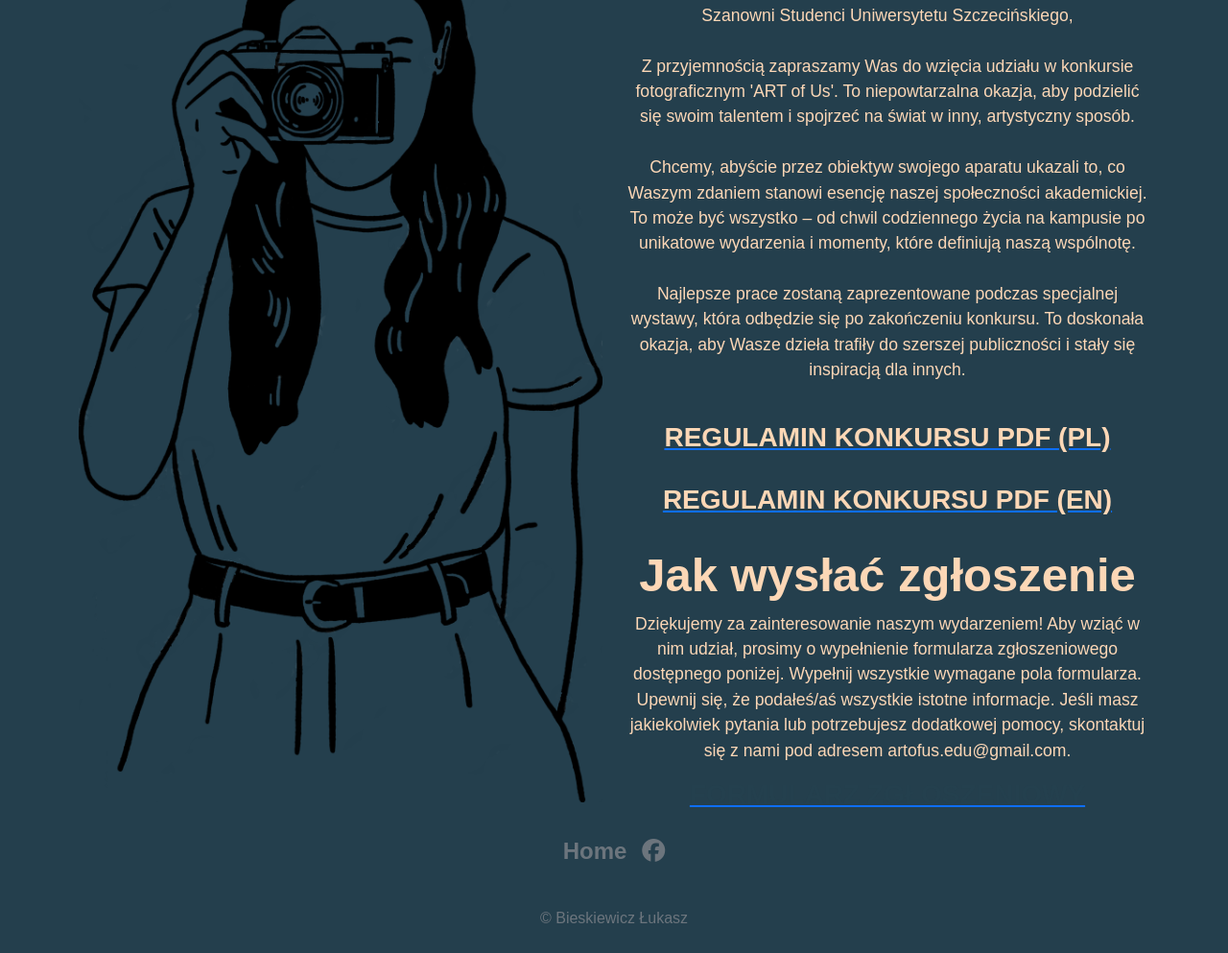
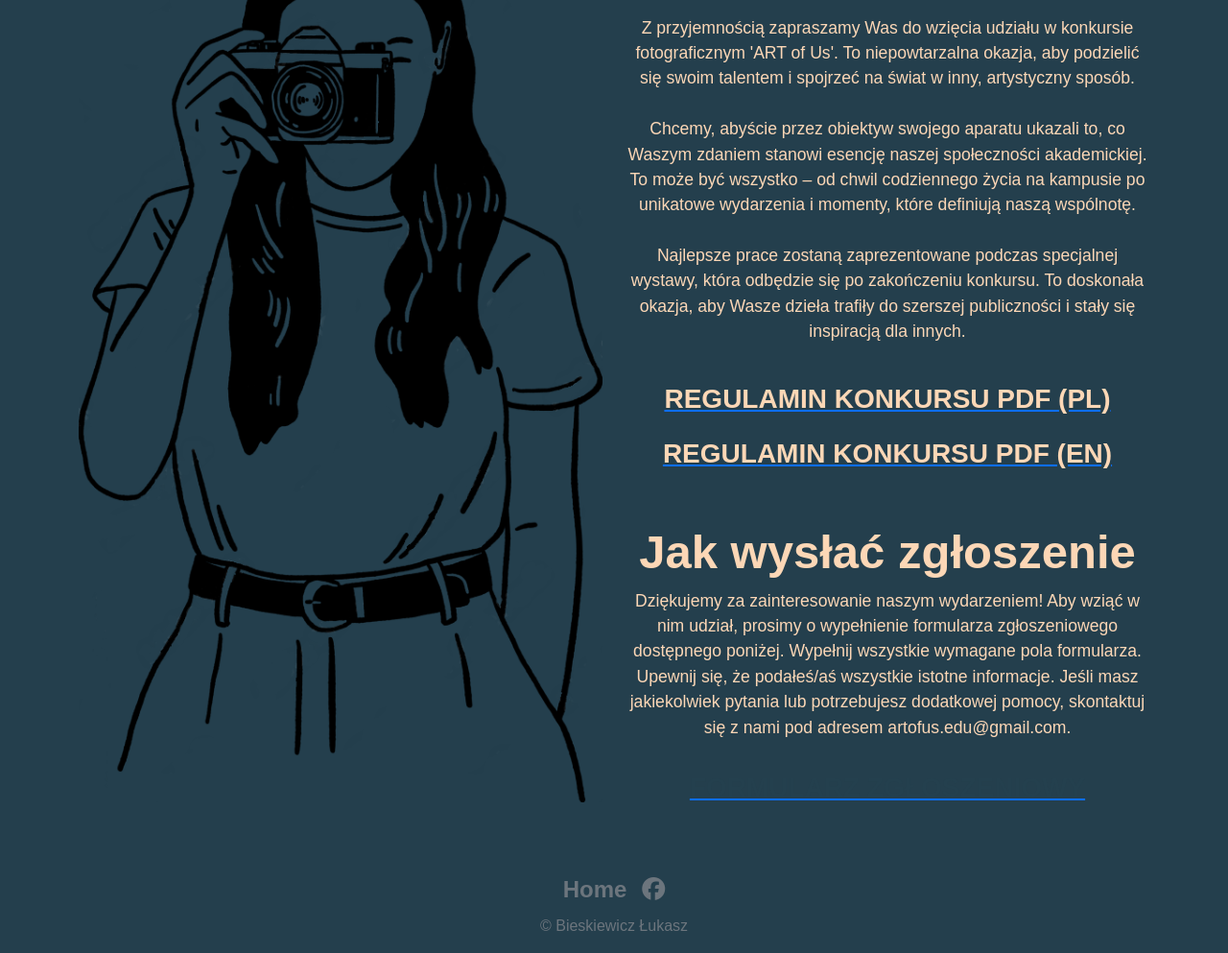
Before and after one commit to artofusz/artofus, a plain HTML site: page index.html in a window 1280 px wide. Shown: the part 933-1926 px from the top of the page at 96% size. Drawn offline with nearby package versions, Linux system fonts and the light colour scheme; a web font is replaced by a local one.

Commit message:
Update index.html

```diff
--- a/index.html
+++ b/index.html
@@ -19,7 +19,7 @@
 
     <nav class="navbar navbar-expand-md fixed-top">
         <div class="container">
-            <a class="navbar-brand" href="">ART of US</a>
+            <a class="navbar-brand" href="">ARTofUS</a>
 
             <button class="navbar-toggler custom-toggler" type="button" data-bs-toggle="collapse" data-bs-target="#collapsibleNavbar">
                 <span class="navbar-toggler-icon"></span>
@@ -77,21 +77,21 @@
                     <img class="img-fluid" src="pictures/camera-girlll.png" alt="dziewczyna z aparatem">
                 </div>
                 <div class="col text-center">
-                    <h2 class="mb-5" data-translate="about-header"></h2>
+                    <h2 class="mb-2" data-translate="about-header"></h2>
                     <p class="p-about" data-translate="about-text"></p></br>
-                    <a href="./downloads/Regulamin_konkursu.pdf" download><h3 data-translate="regulamin-link-pl"></h3></a></br>
-                    <a href="./downloads/Regulamin_konkursu.pdf" download><h3 data-translate="regulamin-link-en"></h3></a></br>
+                    <a href="./downloads/Regulamin_konkursu.pdf" download><h3 class="mb-4" data-translate="regulamin-link-pl"></h3></a>
+                    <a href="./downloads/Regulamin_konkursu.pdf" download><h3 data-translate="regulamin-link-en"></h3></a></br></br>
 
-                    <h2 class="" data-translate="how-to-submit"></h2>
+                    <h2 class="mb-2" id="form" data-translate="how-to-submit"></h2>
                     <p class="p-about" data-translate="entry-text"></p>
-                    <a href="https://docs.google.com/forms/d/e/1FAIpQLSfxjNivzskocNUVf0hpzHYd4APgjX8SIZZov64vmZpMQ3VuvA/viewform" target="_blank"><h3 id="form-link" data-translate="form-link"></h3></a>
+                    <button class="btn pt-3" id="btn-form"><a id="btn-a" href="https://docs.google.com/forms/d/e/1FAIpQLSfxjNivzskocNUVf0hpzHYd4APgjX8SIZZov64vmZpMQ3VuvA/viewform" target="_blank"><h3 id="form-link" data-translate="form-link"></h3></a></button>
                 </div>
             </div>
         </div>
     </section>
 
-    <footer class="pt-2">
-        <ul class="nav justify-content-center  pb-3 mb-3">
+    <footer class="pt-5">
+        <ul class="nav justify-content-center">
           <li class="nav-item"><a href="#" class="nav-link px-2 text-muted">Home</a></li>
           <li class="nav-item"><a href="https://www.facebook.com/events/361654196406250/?ti=ls" class="nav-link px-2 text-muted"><i class="fa-brands fa-facebook"></i></a></li>
         </ul>
```
